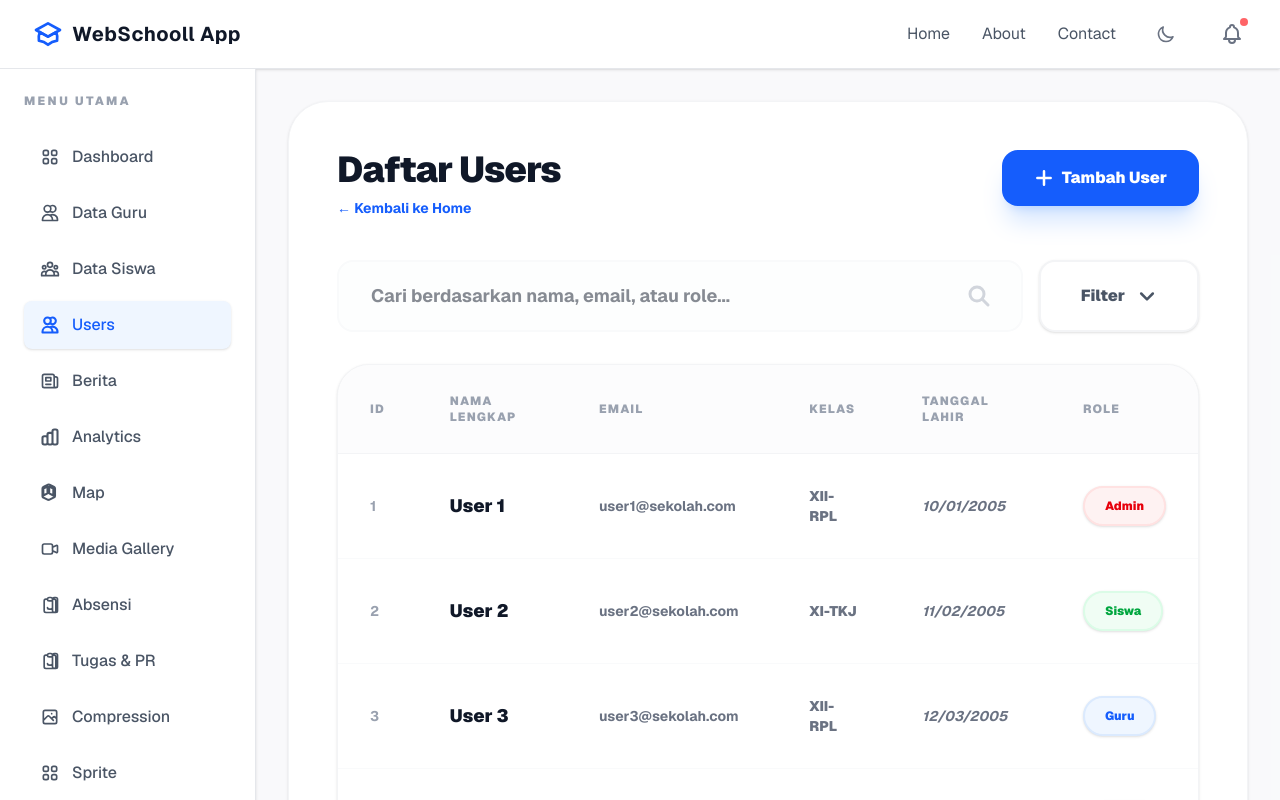
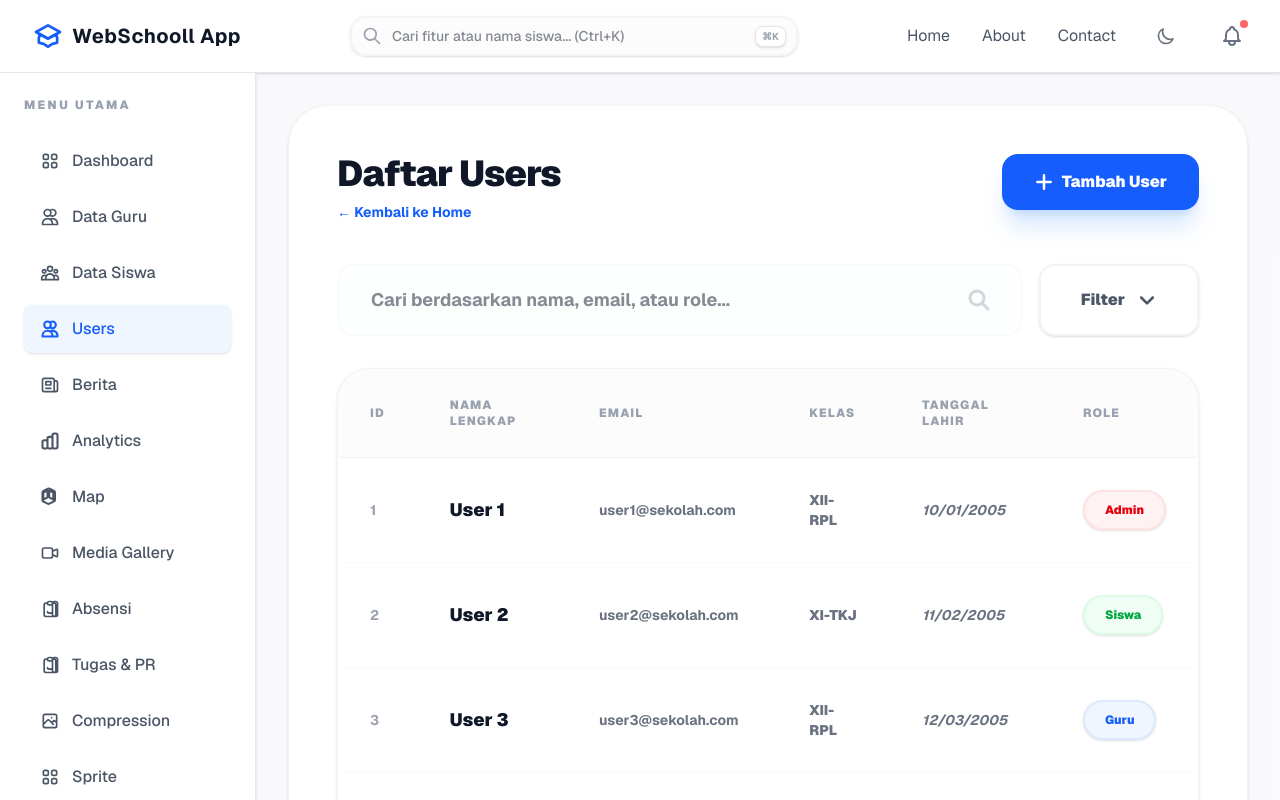
Before and after one commit to Upi03/webscholl-app.github, a Next.js app: page /users in a window 1280 px wide. Shown: the top 800 px of the page. Built offline with nearby package versions, Linux system fonts and the light colour scheme.

Commit message:
feat: implement global search and student filtering

```diff
--- a/app/components/Navbar.tsx
+++ b/app/components/Navbar.tsx
@@ -2,17 +2,60 @@
 
 import React, { useState, useEffect } from "react";
 import Link from "next/link";
-import { usePathname } from "next/navigation";
+import { usePathname, useRouter } from "next/navigation";
 import { useTheme } from "next-themes";
 import { useNavStore } from "../store/useNavStore";
 import PWAButton from "./PWAButton";
 import Toast from "./Toast";
+import { STUDENTS_DATA, APP_PAGES } from "../../lib/dummyData";
 
 export default function Navbar() {
     const { isNavbarOpen, toggleNavbar, openSidebar } = useNavStore();
     const pathname = usePathname();
+    const router = useRouter();
     const [isNotificationOpen, setIsNotificationOpen] = useState(false);
     const [toast, setToast] = useState<{ message: string; type: "success" | "error" | "info" } | null>(null);
+
+    // Search States
+    const [searchQuery, setSearchQuery] = useState("");
+    const [searchResults, setSearchResults] = useState<{ name: string; type: "page" | "student"; path: string }[]>([]);
+    const [isSearchOpen, setIsSearchOpen] = useState(false);
+
+    useEffect(() => {
+        if (searchQuery.trim().length > 1) {
+            const filteredPages = APP_PAGES.filter(p =>
+                p.name.toLowerCase().includes(searchQuery.toLowerCase())
+            ).map(p => ({ name: p.name, type: "page" as const, path: p.path }));
+
+            const filteredStudents = STUDENTS_DATA.filter(s =>
+                s.name.toLowerCase().includes(searchQuery.toLowerCase())
+            ).map(s => ({ name: s.name, type: "student" as const, path: `/students?search=${encodeURIComponent(s.name)}` }));
+
+            setSearchResults([...filteredPages, ...filteredStudents]);
+            setIsSearchOpen(true);
+        } else {
+            setSearchResults([]);
+            setIsSearchOpen(false);
+        }
+    }, [searchQuery]);
+
+    // Keyboard Shortcut Ctrl+K
+    useEffect(() => {
+        const handleKeyDown = (e: KeyboardEvent) => {
+            if (e.ctrlKey && e.key === 'k') {
+                e.preventDefault();
+                document.getElementById('global-search')?.focus();
+            }
+        };
+        window.addEventListener('keydown', handleKeyDown);
+        return () => window.removeEventListener('keydown', handleKeyDown);
+    }, []);
+
+    const handleResultClick = (path: string) => {
+        router.push(path);
+        setSearchQuery("");
+        setIsSearchOpen(false);
+    };
 
     const [notifications] = useState([
         { id: 1, title: "Rapat Guru", message: "Rapat bulanan besok jam 09:00", time: "1 jam yang lalu" },
@@ -46,6 +89,58 @@ export default function Navbar() {
                         <path strokeLinecap="round" strokeLinejoin="round" strokeWidth={2} d="M12 14l6.16-3.422a12.083 12.083 0 01.665 6.479A11.952 11.952 0 0012 20.055a11.952 11.952 0 00-6.824-2.998 12.078 12.078 0 01.665-6.479L12 14z" />
                     </svg>
                     <h1 className="text-xl font-bold tracking-wide text-gray-900 dark:text-white" suppressHydrationWarning>WebSchooll App</h1>
+                </div>
+
+                {/* Global Search Bar - Desktop */}
+                <div className="hidden lg:flex flex-1 max-w-md mx-8 relative group">
+                    <div className="relative w-full">
+                        <div className="absolute inset-y-0 left-0 pl-3 flex items-center pointer-events-none text-gray-400 group-focus-within:text-blue-500 transition-colors">
+                            <svg className="w-5 h-5" fill="none" stroke="currentColor" viewBox="0 0 24 24">
+                                <path strokeLinecap="round" strokeLinejoin="round" strokeWidth={2} d="M21 21l-6-6m2-5a7 7 0 11-14 0 7 7 0 0114 0z" />
+                            </svg>
+                        </div>
+                        <input
+                            id="global-search"
+                            type="text"
+                            className="block w-full pl-10 pr-12 py-2 border-2 border-gray-100 dark:border-gray-800 bg-gray-50/50 dark:bg-gray-800/50 rounded-2xl text-sm outline-none focus:border-blue-500/50 focus:ring-4 focus:ring-blue-500/5 transition-all dark:text-white font-medium shadow-sm"
+                            placeholder="Cari fitur atau nama siswa... (Ctrl+K)"
+                            value={searchQuery}
+                            onChange={(e) => setSearchQuery(e.target.value)}
+                            onBlur={() => setTimeout(() => setIsSearchOpen(false), 200)}
+                            onFocus={() => searchQuery.length > 1 && setIsSearchOpen(true)}
+                        />
+                        <div className="absolute inset-y-0 right-0 pr-3 flex items-center pointer-events-none">
+                            <span className="text-[10px] font-bold text-gray-400 border border-gray-200 dark:border-gray-700 px-1.5 py-0.5 rounded-lg bg-white dark:bg-gray-900 shadow-sm">⌘K</span>
+                        </div>
+                    </div>
+
+                    {/* Search Results Dropdown */}
+                    {isSearchOpen && searchResults.length > 0 && (
+                        <div className="absolute top-full left-0 w-full mt-2 bg-white dark:bg-gray-900 rounded-2xl shadow-2xl border border-gray-100 dark:border-gray-800 overflow-hidden z-[100] animate-fade-in-up">
+                            <div className="max-h-80 overflow-y-auto py-2">
+                                {searchResults.map((result, idx) => (
+                                    <button
+                                        key={idx}
+                                        onClick={() => handleResultClick(result.path)}
+                                        className="w-full px-4 py-3 flex items-center gap-3 hover:bg-gray-50 dark:hover:bg-gray-800/50 transition-colors text-left group"
+                                    >
+                                        <div className={`w-8 h-8 rounded-lg flex items-center justify-center text-xs shadow-sm shadow-blue-100 dark:shadow-none
+                                            ${result.type === 'page' ? 'bg-blue-100 text-blue-600 dark:bg-blue-900/30 dark:text-blue-400' : 'bg-green-100 text-green-600 dark:bg-green-900/30 dark:text-green-400'}`}>
+                                            {result.type === 'page' ? (
+                                                <svg className="w-4 h-4" fill="none" stroke="currentColor" viewBox="0 0 24 24"><path strokeLinecap="round" strokeLinejoin="round" strokeWidth={2} d="M4 6h16M4 12h16M4 18h16" /></svg>
+                                            ) : (
+                                                <svg className="w-4 h-4" fill="none" stroke="currentColor" viewBox="0 0 24 24"><path strokeLinecap="round" strokeLinejoin="round" strokeWidth={2} d="M16 7a4 4 0 11-8 0 4 4 0 018 0zM12 14a7 7 0 00-7 7h14a7 7 0 00-7-7z" /></svg>
+                                            )}
+                                        </div>
+                                        <div>
+                                            <p className="text-sm font-bold text-gray-800 dark:text-gray-200 group-hover:text-blue-600 dark:group-hover:text-blue-400 transition-colors">{result.name}</p>
+                                            <p className="text-[10px] text-gray-400 font-bold uppercase tracking-widest">{result.type === 'page' ? 'Navigasi' : 'Siswa'}</p>
+                                        </div>
+                                    </button>
+                                ))}
+                            </div>
+                        </div>
+                    )}
                 </div>
 
                 {/* Desktop Navigation */}
--- a/app/students/page.tsx
+++ b/app/students/page.tsx
@@ -1,30 +1,36 @@
 "use client";
 
-import React, { useState } from "react";
+import React, { useState, useEffect, Suspense } from "react";
+import { useSearchParams } from "next/navigation";
 import Navbar from "../components/Navbar";
 import Sidebar from "../components/Sidebar";
+import { STUDENTS_DATA, Student } from "../../lib/dummyData";
 
-export default function StudentsPage() {
-    const [students] = useState([
-        { id: 1, name: "Ali baba", class: "X-IPA-1", nis: "2023001", status: "Active" },
-        { id: 2, name: "Maria Ozawa", class: "XI-IPS-2", nis: "2022055", status: "Active" },
-        { id: 3, name: "John Doe", class: "XII-IPA-3", nis: "2021099", status: "Graduated" },
-        { id: 4, name: "Jane Smith", class: "X-IPS-1", nis: "2023045", status: "Suspended" },
-        { id: 5, name: "Michael Jordan", class: "Basketball Club", nis: "2023023", status: "Active" },
-        { id: 6, name: "Siti Nurhaliza", class: "X-IPA-2", nis: "2023101", status: "Active" },
-    ]);
+function StudentsContent() {
+    const searchParams = useSearchParams();
+    const search = searchParams.get("search") || "";
+    const [filteredStudents, setFilteredStudents] = useState<Student[]>(STUDENTS_DATA);
+
+    useEffect(() => {
+        if (search) {
+            const filtered = STUDENTS_DATA.filter(s =>
+                s.name.toLowerCase().includes(search.toLowerCase())
+            );
+            setFilteredStudents(filtered);
+        } else {
+            setFilteredStudents(STUDENTS_DATA);
+        }
+    }, [search]);
 
     return (
-        <div className="min-h-screen flex flex-col bg-gray-50 dark:bg-gray-900 font-sans transition-colors duration-300">
-            <Navbar />
-            <div className="flex flex-1 overflow-hidden">
-                <Sidebar />
         <main className="flex-1 overflow-y-auto p-4 md:p-8 bg-gray-50/50 dark:bg-gray-900">
             <div className="max-w-6xl mx-auto space-y-6">
                 <div className="flex justify-between items-center bg-white dark:bg-gray-800 p-6 rounded-2xl shadow-sm border border-gray-100 dark:border-gray-700">
                     <div>
                         <h1 className="text-2xl font-black text-gray-900 dark:text-white">Data Siswa</h1>
-                                <p className="text-gray-500 dark:text-gray-400">Kelola data siswa-siswi sekolah.</p>
+                        <p className="text-gray-500 dark:text-gray-400">
+                            {search ? `Menampilkan hasil pencarian untuk "${search}"` : "Kelola data siswa-siswi sekolah."}
+                        </p>
                     </div>
                     <button className="px-4 py-2 bg-blue-600 hover:bg-blue-700 text-white rounded-lg font-medium transition-colors shadow-lg shadow-blue-600/20">
                         + Tambah Siswa
@@ -44,7 +50,7 @@ export default function StudentsPage() {
                                 </tr>
                             </thead>
                             <tbody className="divide-y divide-gray-100 dark:divide-gray-700">
-                                        {students.map((student) => (
+                                {filteredStudents.length > 0 ? filteredStudents.map((student) => (
                                     <tr key={student.id} className="hover:bg-gray-50 dark:hover:bg-gray-700/30 transition-colors">
                                         <td className="px-6 py-4 font-medium text-gray-900 dark:text-white">
                                             <div className="flex items-center space-x-3">
@@ -79,13 +85,31 @@ export default function StudentsPage() {
                                             </button>
                                         </td>
                                     </tr>
-                                        ))}
+                                )) : (
+                                    <tr>
+                                        <td colSpan={5} className="px-6 py-12 text-center text-gray-500 dark:text-gray-400">
+                                            Tidak ada data siswa yang ditemukan.
+                                        </td>
+                                    </tr>
+                                )}
                             </tbody>
                         </table>
                     </div>
                 </div>
             </div>
         </main>
+    );
+}
+
+export default function StudentsPage() {
+    return (
+        <div className="min-h-screen flex flex-col bg-gray-50 dark:bg-gray-900 font-sans transition-colors duration-300">
+            <Navbar />
+            <div className="flex flex-1 overflow-hidden">
+                <Sidebar />
+                <Suspense fallback={<div className="flex-1 flex items-center justify-center">Loading...</div>}>
+                    <StudentsContent />
+                </Suspense>
             </div>
         </div>
     );
--- /dev/null
+++ b/lib/dummyData.ts
@@ -0,0 +1,27 @@
+export interface Student {
+    id: number;
+    name: string;
+    class: string;
+    nis: string;
+    status: "Active" | "Graduated" | "Suspended";
+}
+
+export const STUDENTS_DATA: Student[] = [
+    { id: 1, name: "Ali baba", class: "X-IPA-1", nis: "2023001", status: "Active" },
+    { id: 2, name: "Maria Ozawa", class: "XI-IPS-2", nis: "2022055", status: "Active" },
+    { id: 3, name: "John Doe", class: "XII-IPA-3", nis: "2021099", status: "Graduated" },
+    { id: 4, name: "Jane Smith", class: "X-IPS-1", nis: "2023045", status: "Suspended" },
+    { id: 5, name: "Michael Jordan", class: "Basketball Club", nis: "2023023", status: "Active" },
+    { id: 6, name: "Siti Nurhaliza", class: "X-IPA-2", nis: "2023101", status: "Active" },
+];
+
+export const APP_PAGES = [
+    { name: "Dashboard", path: "/" },
+    { name: "Data Guru", path: "/teachers" },
+    { name: "Data Siswa", path: "/students" },
+    { name: "Berita", path: "/news" },
+    { name: "Absensi", path: "/attendance" },
+    { name: "Tugas & PR", path: "/assignments" },
+    { name: "Profile", path: "/profile" },
+    { name: "Settings", path: "/settings" },
+];
```
Lines whose indentation alone changed are shown as unchanged.
